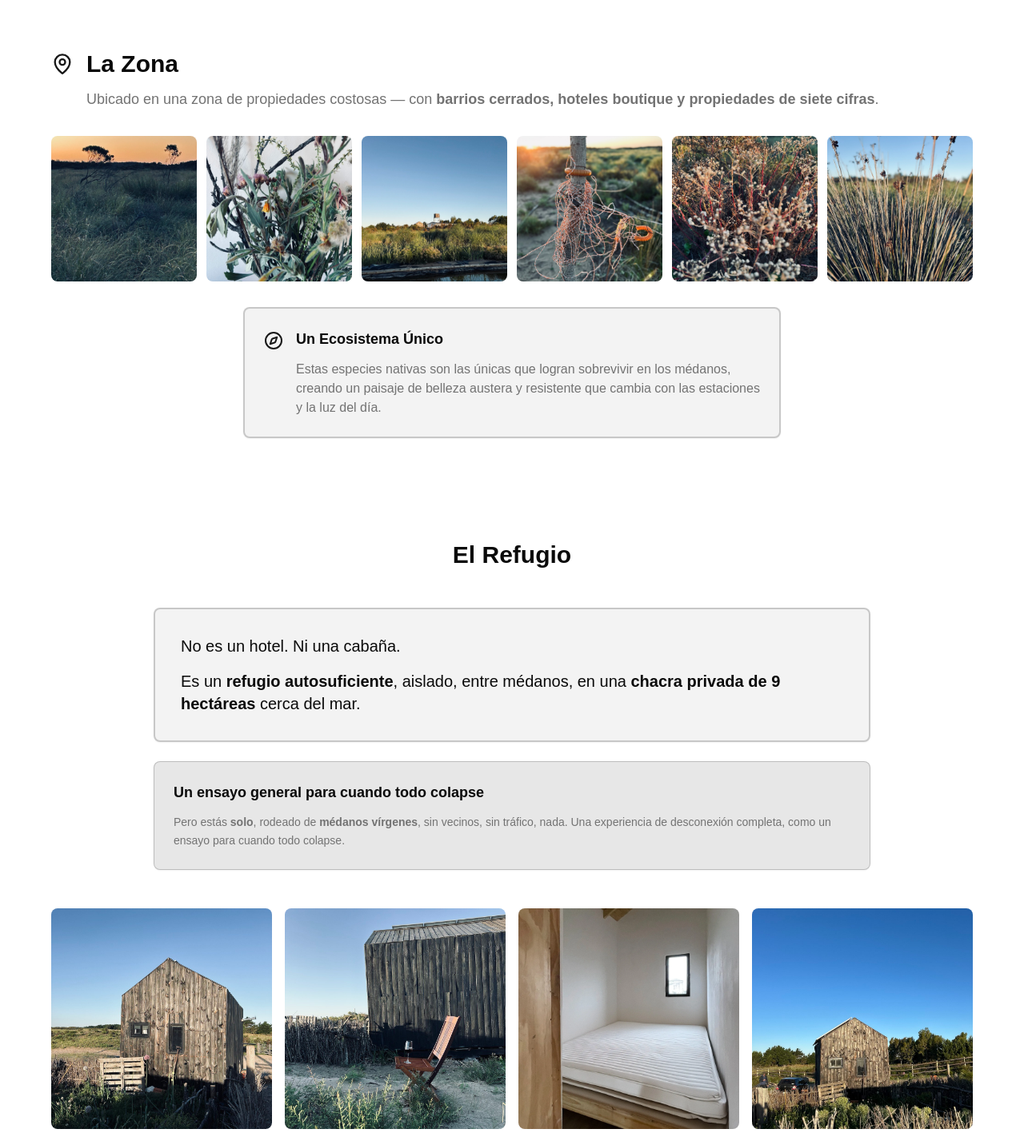
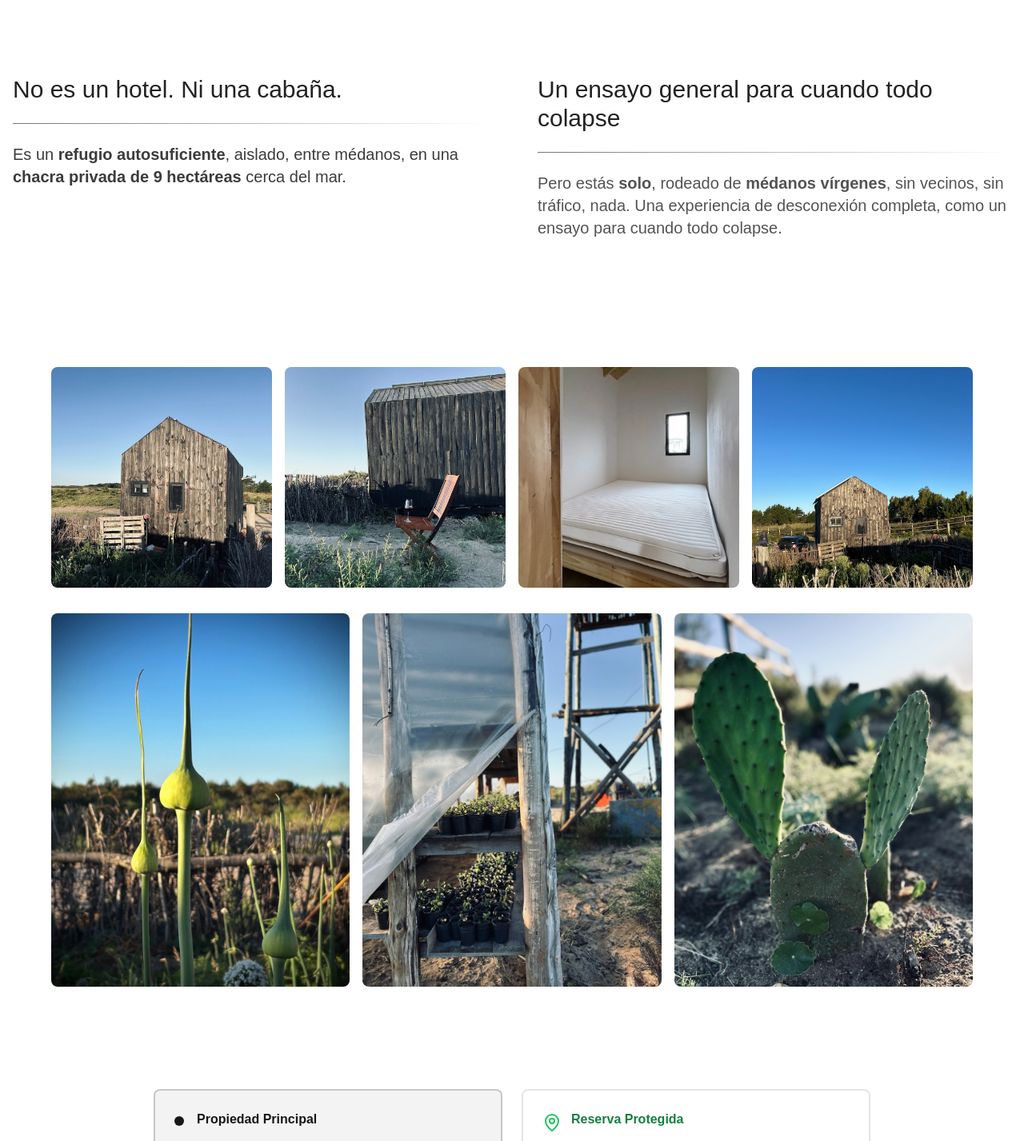
Before and after one commit to visualpharm/recharge-retreat, a Next.js app: page /activities in a window 1280 px wide. Shown: the part 802-2229 px from the top of the page at 80% size. Built offline with nearby package versions, Linux system fonts and the light colour scheme.

Commit message:
better land

```diff
--- a/app/[locale]/land/page.tsx
+++ b/app/[locale]/land/page.tsx
@@ -256,8 +256,8 @@ export default function LandPage() {
             <div className="absolute inset-0 bg-black/10 group-hover:bg-black/20 transition-colors duration-300" />
             <div className="absolute inset-0 flex items-center justify-center opacity-0 group-hover:opacity-100 transition-opacity duration-300">
               <div className="bg-white/95 backdrop-blur-sm px-6 py-3 rounded-xl shadow-lg">
-                <p className="text-black font-semibold">Recharge Retreat Property</p>
-                <p className="text-sm text-gray-600">Route 11, km 429.5 — near Faro Querandí</p>
+                <p className="text-black font-bold">The area is 9 ha.</p>
+                <p className="text-sm text-gray-600">Almost the perfect square shape of 300x300 m.</p>
               </div>
             </div>
           </div>
--- a/app/[locale]/page.tsx
+++ b/app/[locale]/page.tsx
@@ -68,71 +68,42 @@ export default function Page() {
       </section>
 
 
-      {/* La Zona - Photo Gallery */}
-      <section className="py-16 overflow-hidden">
-        <div className="container mx-auto px-4">
-          <div className="max-w-6xl mx-auto">
-            <div className="flex items-start gap-4 mb-8">
-              <MapPin className="h-7 w-7 text-primary mt-1 flex-shrink-0" />
-              <div>
-                <h2 className="text-3xl font-bold mb-3">{t('home.zone.title')}</h2>
-                <p className="text-lg text-muted-foreground" dangerouslySetInnerHTML={{__html: t('home.zone.description')}} />
+
+
+
+      {/* Shelter Description - Beautiful Side by Side Layout */}
+      <section className="container mx-auto px-4 py-24">
+        <div className="max-w-7xl mx-auto">
+          {/* Two Column Layout */}
+          <div className="grid lg:grid-cols-2 gap-12 lg:gap-16">
+            {/* Left Column - Main Description */}
+            <div className="space-y-8">
+              <div className="space-y-6">
+                <h2 className="text-2xl md:text-3xl font-light text-foreground/90 leading-tight">
+                  {t('home.shelter.notHotel')}
+                </h2>
+                <div className="h-px bg-gradient-to-r from-primary/60 to-transparent"></div>
+                <p className="text-lg md:text-xl leading-relaxed text-foreground/80" dangerouslySetInnerHTML={{__html: t('home.shelter.description')}} />
               </div>
             </div>
 
-            <ImageGallery />
-
-            <div className="mt-8 max-w-2xl mx-auto">
-              <Card className="border-2 border-primary/20 bg-primary/5">
-                <CardContent className="p-6">
-                  <div className="flex items-start gap-4">
-                    <Compass className="h-6 w-6 text-primary mt-1 flex-shrink-0" />
-                    <div>
-                      <h3 className="text-lg font-semibold mb-3">{t('home.ecosystem.title')}</h3>
-                      <p className="text-muted-foreground">
-                        {t('home.ecosystem.description')}
-                      </p>
+            {/* Right Column - Collapse Description */}
+            <div className="space-y-8">
+              <div className="space-y-6">
+                <h2 className="text-2xl md:text-3xl font-light text-foreground/90 leading-tight">
+                  {t('home.shelter.collapse')}
+                </h2>
+                <div className="h-px bg-gradient-to-r from-primary/60 to-transparent"></div>
+                <p className="text-lg md:text-xl leading-relaxed text-foreground/70" dangerouslySetInnerHTML={{__html: t('home.shelter.collapseDescription')}} />
               </div>
-                  </div>
-                </CardContent>
-              </Card>
             </div>
           </div>
         </div>
       </section>
 
-
-
-      {/* Photo Gallery - Remaining Images */}
+      {/* Shelter Photos */}
       <section className="container mx-auto px-4 py-16">
         <div className="max-w-6xl mx-auto">
-          <h2 className="text-3xl font-bold text-center mb-12">{t('home.shelter.title')}</h2>
-
-          {/* Shelter Description */}
-          <div className="max-w-4xl mx-auto mb-12">
-            <div className="space-y-6">
-              {/* Main Description Card */}
-              <Card className="border-2 border-primary/20 bg-primary/5">
-                <CardContent className="p-8">
-                  <blockquote className="text-lg md:text-xl leading-relaxed">
-                    <p className="mb-4">{t('home.shelter.notHotel')}</p>
-                    <p dangerouslySetInnerHTML={{__html: t('home.shelter.description')}} />
-                  </blockquote>
-                </CardContent>
-              </Card>
-
-              {/* Dry run for when it all collapses */}
-              <Card className="border border-primary/20 bg-primary/10">
-                <CardContent className="p-6">
-                  <div className="text-left">
-                    <h3 className="text-lg font-semibold mb-3">{t('home.shelter.collapse')}</h3>
-                    <p className="text-muted-foreground text-sm leading-relaxed" dangerouslySetInnerHTML={{__html: t('home.shelter.collapseDescription')}} />
-                  </div>
-                </CardContent>
-              </Card>
-            </div>
-          </div>
-
           {/* Grid of images */}
           <ImageGalleryLightbox
             images={[
@@ -158,30 +129,25 @@ export default function Page() {
         </div>
       </section>
 
-      {/* El entorno */}
+      {/* Environment */}
       <section className="container mx-auto px-4 py-16">
         <div className="max-w-4xl mx-auto">
-          <div className="flex items-center gap-3 mb-8">
-            <div className="text-2xl">🌾</div>
-            <h2 className="text-3xl font-bold">{t('home.environment.title')}</h2>
-          </div>
 
-          <div className="space-y-8">
+          {/* All blocks in uniform grid */}
+          <div className="grid md:grid-cols-2 gap-6">
             {/* Main property - First item */}
             <Card className="border-2 border-primary/20 bg-primary/5">
-              <CardContent className="p-8">
+              <CardContent className="p-6">
                 <div className="flex items-start gap-4">
                   <div className="w-3 h-3 rounded-full bg-primary mt-2 flex-shrink-0"></div>
                   <div>
-                    <h3 className="text-xl font-semibold mb-3 text-primary">{t('home.environment.mainProperty.title')}</h3>
-                    <p className="text-lg leading-relaxed" dangerouslySetInnerHTML={{__html: t('home.environment.mainProperty.description')}} />
+                    <h4 className="font-semibold mb-3 text-primary">{t('home.environment.mainProperty.title')}</h4>
+                    <p className="text-sm text-muted-foreground leading-relaxed" dangerouslySetInnerHTML={{__html: t('home.environment.mainProperty.description')}} />
                   </div>
                 </div>
               </CardContent>
             </Card>
 
-            {/* Grid layout for remaining features */}
-            <div className="grid md:grid-cols-2 gap-6">
             {/* Reserva Ecológica */}
             <Card className="border-2">
               <CardContent className="p-6">
@@ -207,9 +173,8 @@ export default function Page() {
                 </div>
               </CardContent>
             </Card>
-            </div>
 
-            {/* Camino perimetral - Full width */}
+            {/* Camino perimetral */}
             <Card className="border-2">
               <CardContent className="p-6">
                 <div className="flex items-start gap-3">
@@ -222,8 +187,6 @@ export default function Page() {
               </CardContent>
             </Card>
 
-            {/* Bottom grid */}
-            <div className="grid md:grid-cols-2 gap-6">
             {/* Lago artificial */}
             <Card className="border-2">
               <CardContent className="p-6">
@@ -247,10 +210,25 @@ export default function Page() {
             </Card>
           </div>
         </div>
+      </section>
+
+      {/* La Zona - Photo Gallery */}
+      <section className="py-16 overflow-hidden">
+        <div className="container mx-auto px-4">
+          <div className="max-w-6xl mx-auto">
+            <div className="flex items-start gap-4 mb-8">
+              <MapPin className="h-7 w-7 text-primary mt-1 flex-shrink-0" />
+              <div>
+                <h2 className="text-3xl font-bold mb-3">{t('home.zone.title')}</h2>
+                <p className="text-lg text-muted-foreground" dangerouslySetInnerHTML={{__html: t('home.zone.description')}} />
+              </div>
+            </div>
+
+            <ImageGallery />
+
+          </div>
         </div>
       </section>
-
-
 
       {/* ¿Y si no lo aguantás? */}
       <section className="container mx-auto px-4 py-16">
@@ -294,28 +272,6 @@ export default function Page() {
         </div>
       </section>
 
-      {/* Booking Section */}
-      <section className="container mx-auto px-4 py-16">
-        <div className="max-w-2xl mx-auto text-center">
-          <Card className="border-2 border-primary bg-primary/5">
-            <CardContent className="p-8">
-              <h2 className="text-3xl font-bold mb-4">{t('home.booking.title')}</h2>
-              <p className="text-muted-foreground mb-6">
-                {t('home.booking.description')}
-              </p>
-              <a
-                href="https://www.airbnb.com/rooms/1150297553735943101?source_impression_id=p3_1749749927_P3mlvFLC4Lgz4bxa"
-                target="_blank"
-                rel="noopener noreferrer"
-                className="inline-flex items-center gap-2 bg-primary text-primary-foreground hover:bg-primary/90 px-8 py-4 rounded-lg font-semibold text-lg transition-colors"
-              >
-                <Building2 className="h-5 w-5" />
-                {t('home.booking.airbnbButton')}
-              </a>
-            </CardContent>
-          </Card>
-        </div>
-      </section>
 
       <Footer />
     </div>
--- a/components/image-gallery.tsx
+++ b/components/image-gallery.tsx
@@ -78,10 +78,18 @@ export default function ImageGallery() {
         {images.map((image, index) => (
           <div
             key={index}
-            className="relative aspect-square rounded-lg overflow-hidden cursor-pointer transform transition-all duration-300 hover:scale-105 hover:shadow-lg"
+            className="relative rounded-lg overflow-hidden cursor-pointer transform transition-all duration-300 hover:scale-105 hover:shadow-lg"
+            style={{ height: '172px' }}
             onClick={() => openLightbox(index)}
           >
-            <Image src={image.src || "/placeholder.svg"} alt={image.alt} fill className="object-cover" />
+            <Image
+              src={image.src || "/placeholder.svg"}
+              alt={image.alt}
+              fill
+              className="object-cover"
+              sizes="(max-width: 768px) 33vw, (max-width: 1024px) 25vw, 16vw"
+              priority={index < 6}
+            />
             <div className="absolute inset-0 bg-gradient-to-t from-black/60 to-transparent opacity-0 hover:opacity-100 transition-opacity duration-300"></div>
           </div>
         ))}
```
Lines whose indentation alone changed are shown as unchanged.
